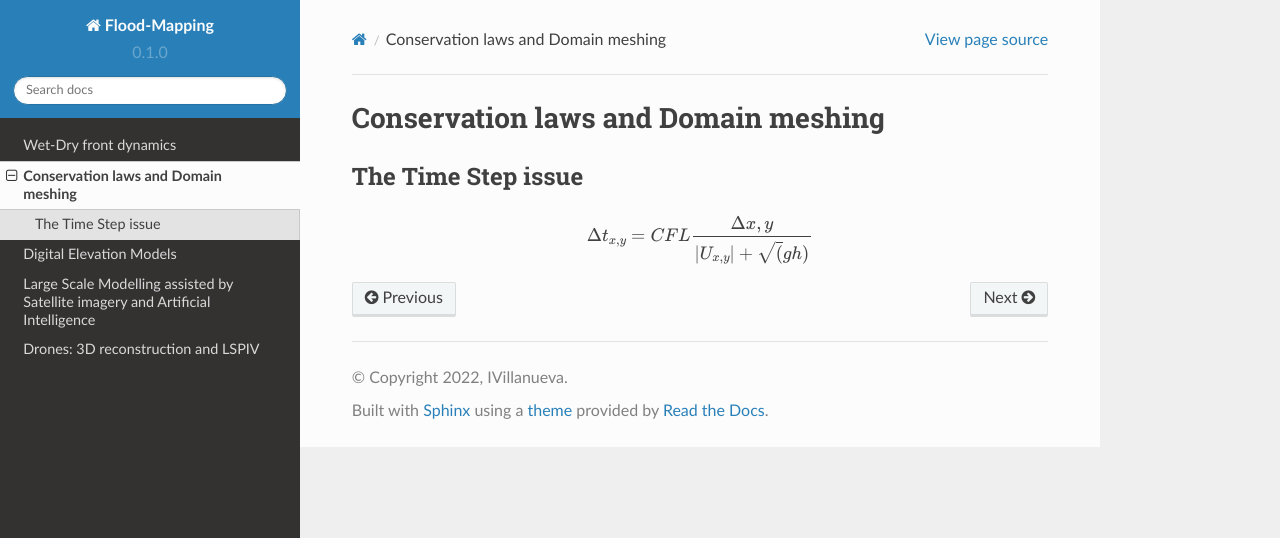
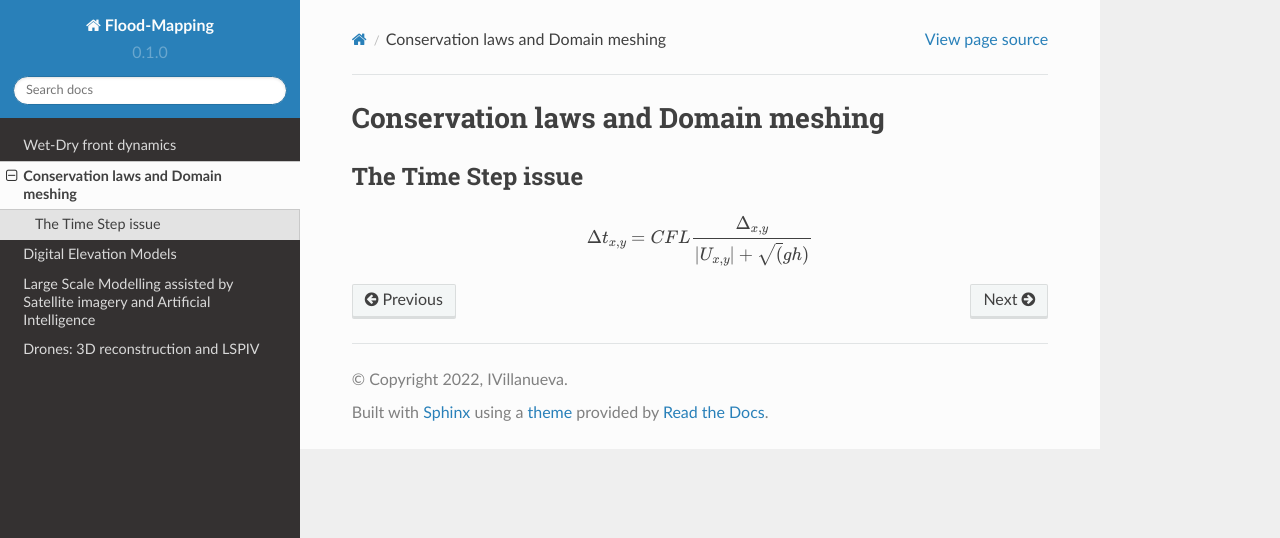
Before and after one commit to ivillamadrid/FloodMapping, a Sphinx documentation site: the page built from docs/source/claws.rst, in a window 1280 px wide. Shown: the top 538 px of the page. Built offline with Sphinx 7.4.7 and the Read the Docs theme 2.0.0, drawn with Linux system fonts in a browser that asks for light colours.

```diff
--- a/docs/source/claws.rst
+++ b/docs/source/claws.rst
@@ -7,4 +7,4 @@ The Time Step issue
 
 .. math::
 
-  \Delta t_{x, y}=CFL \frac{\Delta {x, y}} {\left| U_{x, y} \right|  + \sqrt(gh)}
+  \Delta t_{x, y}=CFL \frac{\Delta_{x, y}} {\left| U_{x, y} \right|  + \sqrt(gh)}
```
